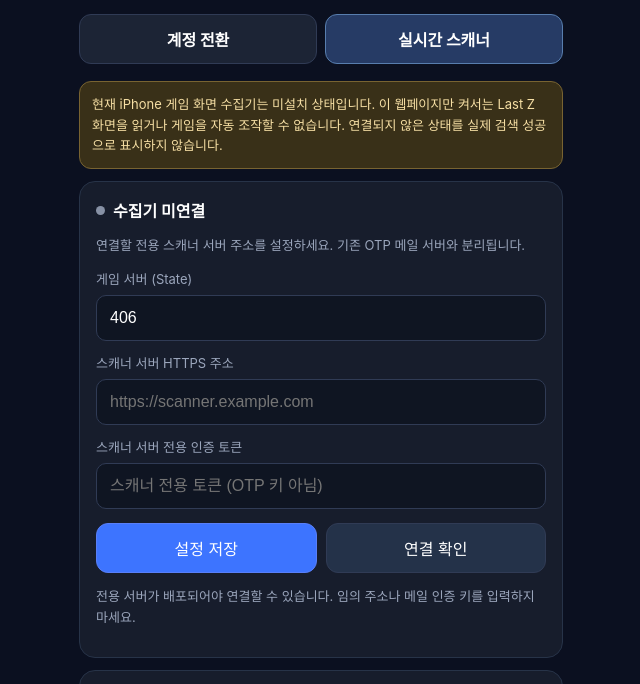
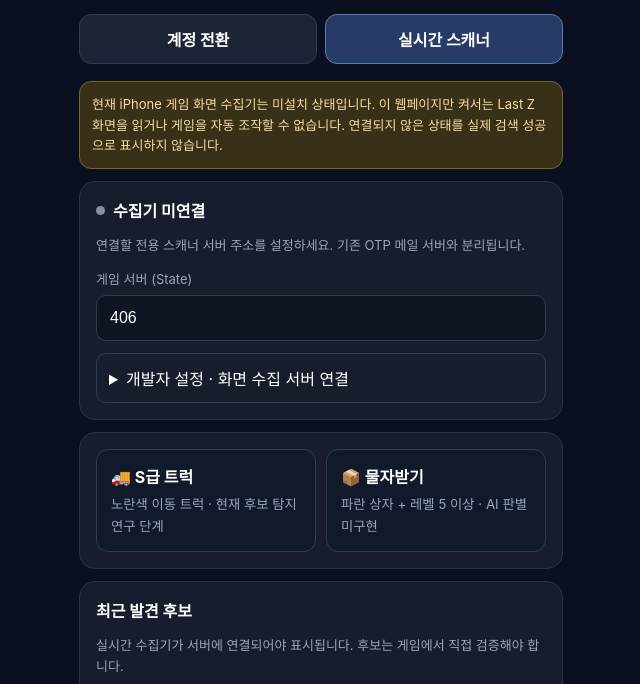
Before and after one commit to gbgeumtest/lastz-switch, a website: page scanner.html in a window 1280 px wide. Shown: the part 79-763 px from the top of the page, without its empty margins (319-959 px from the left). Drawn offline with Linux system fonts and the light colour scheme.

Commit message:
Hide developer server credentials until live scanner infrastructure exists

```diff
--- a/scanner.html
+++ b/scanner.html
@@ -44,7 +44,7 @@ small{color:var(--muted);line-height:1.5}
  <p class="hint" id="detail">연결할 전용 스캐너 서버 주소를 설정하세요. 기존 OTP 메일 서버와 분리됩니다.</p>
  <label for="stateInput">게임 서버 (State)</label>
  <input id="stateInput" inputmode="numeric" pattern="[0-9]*" maxlength="5" value="406">
- <label for="endpoint">스캐너 서버 HTTPS 주소</label>
+ <details id="advanced"><summary style="cursor:pointer;padding:12px;border:1px solid #303b55;border-radius:10px;margin-top:12px">개발자 설정 · 화면 수집 서버 연결</summary><p class="hint">아직 실제 수신 서버가 배포되지 않았습니다. 서버 주소와 토큰은 설치 및 배포가 완료된 후에만 입력합니다.</p><label for="endpoint">스캐너 서버 HTTPS 주소</label>
  <input id="endpoint" type="url" placeholder="https://scanner.example.com" autocomplete="off" autocapitalize="off">
  <label for="token">스캐너 서버 전용 인증 토큰</label>
  <input id="token" type="password" autocomplete="off" placeholder="스캐너 전용 토큰 (OTP 키 아님)">
@@ -52,7 +52,7 @@ small{color:var(--muted);line-height:1.5}
   <button id="save" class="primary">설정 저장</button>
   <button id="connect">연결 확인</button>
  </div>
- <p class="hint">전용 서버가 배포되어야 연결할 수 있습니다. 임의 주소나 메일 인증 키를 입력하지 마세요.</p>
+ <p class="hint">전용 서버가 배포되어야 연결할 수 있습니다. 임의 주소나 메일 인증 키를 입력하지 마세요.</p></details>
 </section>
 <section class="card">
  <div class="pills">
```
